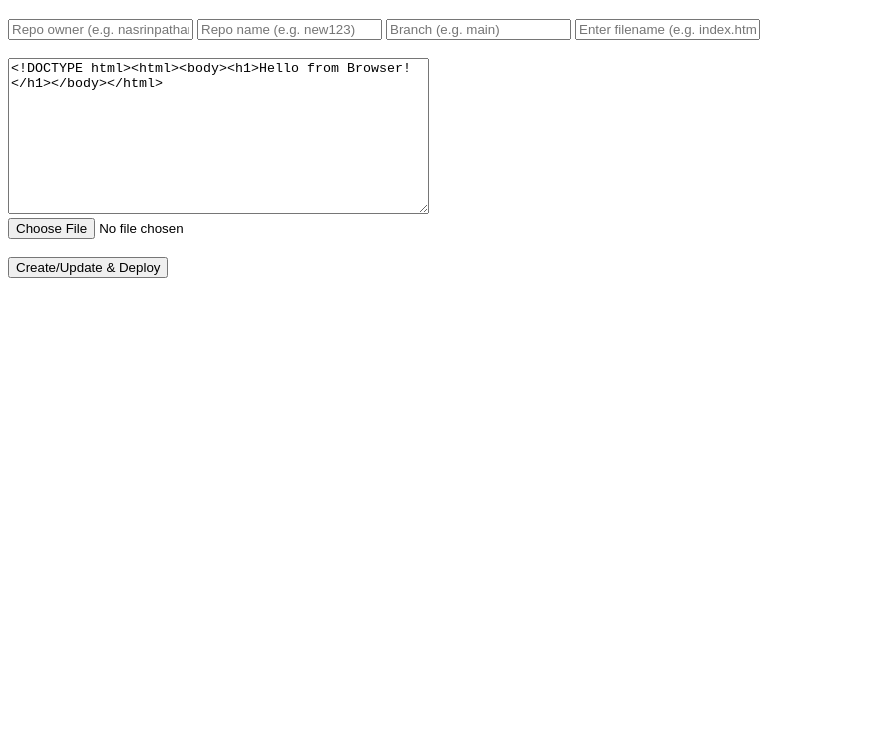
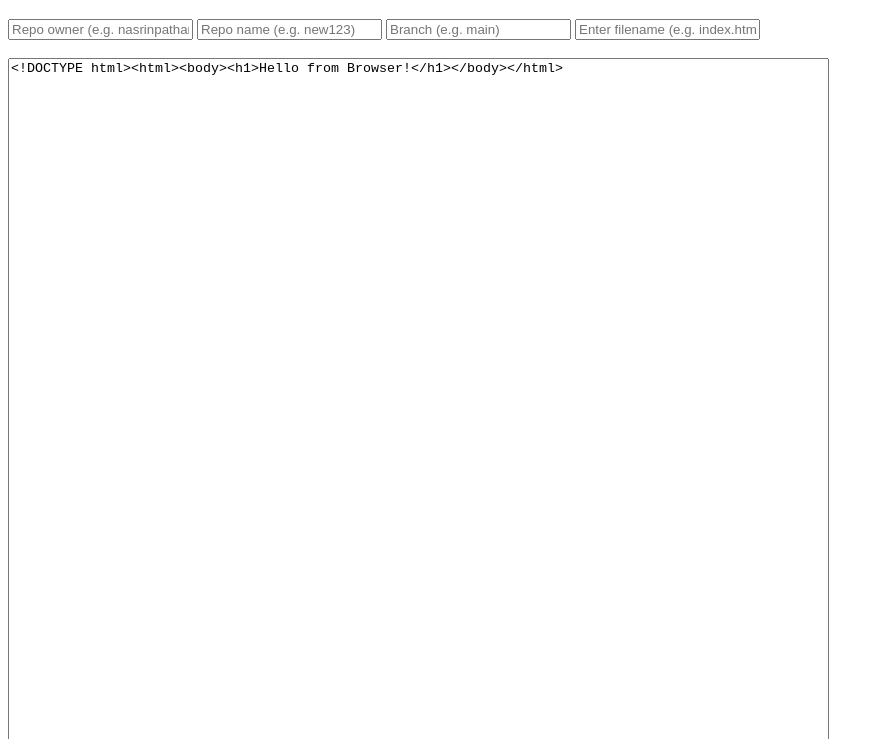
Before and after one commit to nasrinpathan/new_try1, a plain HTML site: page index.html in a window 1280 px wide. Shown: the part 61-800 px from the top of the page, without its empty margins (0-884 px from the left). Drawn offline with Linux system fonts and the light colour scheme.

Commit message:
Update index.html

```diff
--- a/index.html
+++ b/index.html
@@ -14,7 +14,7 @@
   <br><br>
 
   <!-- Editor -->
-  <textarea id="editor" rows="10" cols="50">
+  <textarea id="editor" rows="80" cols="100">
 <!DOCTYPE html><html><body><h1>Hello from Browser!</h1></body></html>
   </textarea>
   <br>
```
